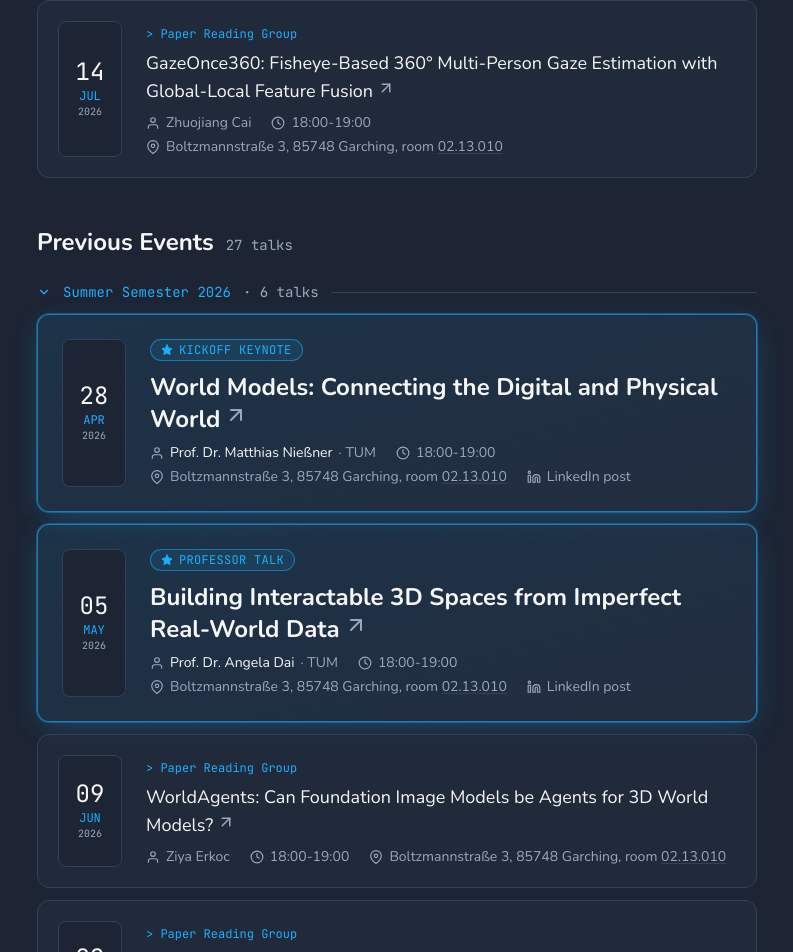
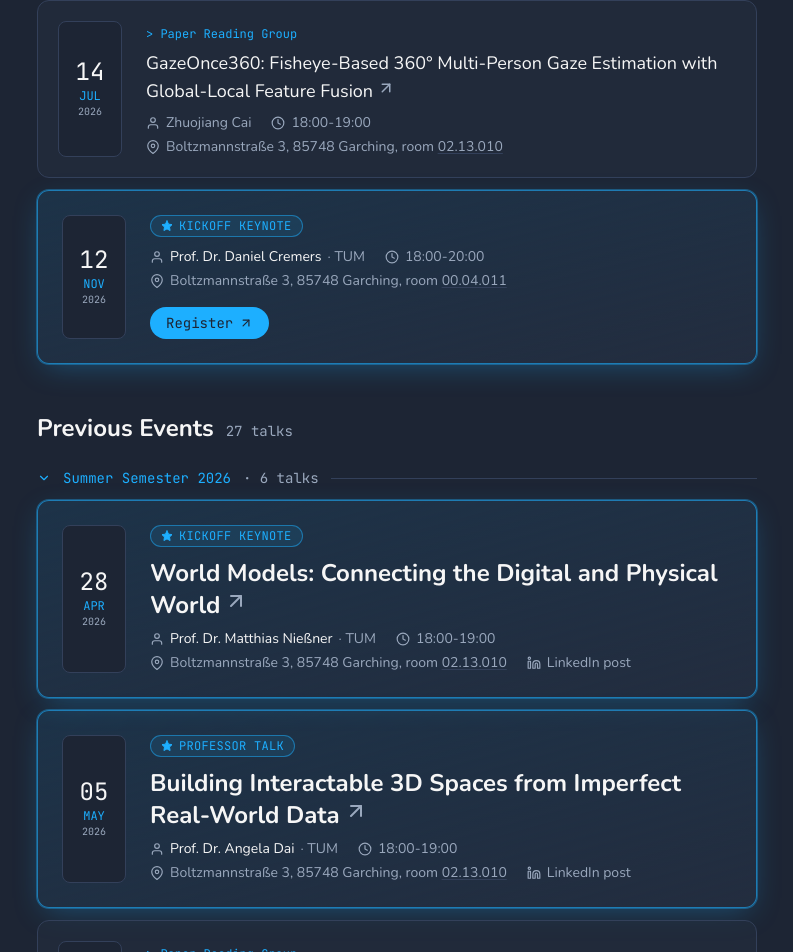
Before and after one commit to tumvision/tumvision.github.io, a Next.js app: page /meetups in a window 1280 px wide. Shown: the part 712-1664 px from the top of the page, without its empty margins (243-1036 px from the left). Built offline with nearby package versions, Linux system fonts and the light colour scheme.

Commit message:
add kickoff winter 26/27

```diff
--- a/app/components/EventCard.tsx
+++ b/app/components/EventCard.tsx
@@ -5,12 +5,13 @@ import { ADDRESS, ClubEvent, EVENT_LABELS, isFeatured } from "@/app/data/events"
 type EventCardProps = {
   event: ClubEvent;
   highlight?: boolean;
+  upcoming?: boolean;
   className?: string;
 };
 
 const MONTHS = ["Jan", "Feb", "Mar", "Apr", "May", "Jun", "Jul", "Aug", "Sep", "Oct", "Nov", "Dec"];
 
-const EventCard = ({ event, highlight = false, className = "" }: EventCardProps) => {
+const EventCard = ({ event, highlight = false, upcoming = false, className = "" }: EventCardProps) => {
   const [year, month, day] = event.date.split("-");
   const featured = isFeatured(event);
 
@@ -42,6 +43,7 @@ const EventCard = ({ event, highlight = false, className = "" }: EventCardProps)
             &gt; {EVENT_LABELS[event.type]}
           </span>
         )}
+        {event.title && (
           <h3
             className={`leading-snug text-logo_txt ${
               featured ? "mt-2 text-lg font-bold sm:text-2xl" : "mt-1 text-base sm:text-lg"
@@ -61,6 +63,7 @@ const EventCard = ({ event, highlight = false, className = "" }: EventCardProps)
               event.title
             )}
           </h3>
+        )}
         <div className="mt-2 flex flex-col gap-1 text-sm font-normal text-muted sm:flex-row sm:flex-wrap sm:gap-x-5">
           <span className="flex items-center gap-1.5">
             <FiUser className="shrink-0" />
@@ -95,6 +98,16 @@ const EventCard = ({ event, highlight = false, className = "" }: EventCardProps)
             </a>
           )}
         </div>
+        {upcoming && event.register && (
+          <a
+            href={event.register}
+            target="_blank"
+            rel="noopener noreferrer"
+            className="mt-4 inline-flex items-center gap-1.5 rounded-full bg-logo_main px-4 py-1.5 font-mono text-sm text-logo_bg transition hover:opacity-80"
+          >
+            Register <FiArrowUpRight />
+          </a>
+        )}
       </div>
     </article>
   );
--- a/app/components/EventList.tsx
+++ b/app/components/EventList.tsx
@@ -24,7 +24,10 @@ const EventList = ({ buildDate }: EventListProps) => {
   // group previous events by semester, led by the kickoff keynote, then professor talks
   const rank = (event: ClubEvent) =>
     event.type === "kickoff" ? 0 : event.type === "professor-talk" ? 1 : 2;
-  const semesters: { key: string; label: string; events: ClubEvent[] }[] = [];
+  // the current semester always leads, even before its first talk has happened
+  const semesters: { key: string; label: string; events: ClubEvent[] }[] = [
+    { ...semesterOf(today), events: [] },
+  ];
   for (const event of previous) {
     const { key, label } = semesterOf(event.date);
     if (semesters[semesters.length - 1]?.key !== key) {
@@ -44,7 +47,7 @@ const EventList = ({ buildDate }: EventListProps) => {
       {upcoming.length > 0 ? (
         <div className="mt-4 flex flex-col gap-3">
           {upcoming.map((event, i) => (
-            <EventCard key={event.date + event.speaker} event={event} highlight={i === 0} />
+            <EventCard key={event.date + event.speaker} event={event} highlight={i === 0} upcoming />
           ))}
         </div>
       ) : (
@@ -68,7 +71,7 @@ const EventList = ({ buildDate }: EventListProps) => {
           {previous.length} talks
         </span>
       </Headline>
-      {/* latest semester open, older ones collapsed so the page stays short */}
+      {/* current semester open, older ones collapsed so the page stays short */}
       {semesters.map(({ key, label, events }, i) => (
         <details key={key} open={i === 0} className="group mt-6">
           <summary className="flex cursor-pointer list-none items-center gap-3 font-mono text-sm text-logo_main [&::-webkit-details-marker]:hidden">
@@ -78,9 +81,13 @@ const EventList = ({ buildDate }: EventListProps) => {
             <span className="h-px flex-1 bg-line" />
           </summary>
           <div className="mt-3 flex flex-col gap-3">
-            {events.map((event) => (
-              <EventCard key={event.date + event.speaker} event={event} />
-            ))}
+            {events.length > 0 ? (
+              events.map((event) => (
+                <EventCard key={event.date + event.speaker} event={event} />
+              ))
+            ) : (
+              <Text>No talks yet this semester - see upcoming events above.</Text>
+            )}
           </div>
         </details>
       ))}
--- a/app/components/NextEvent.tsx
+++ b/app/components/NextEvent.tsx
@@ -3,7 +3,7 @@
 import React, { useEffect, useState } from "react";
 import Link from "next/link";
 import { FiArrowRight } from "react-icons/fi";
-import { splitEvents, todayInMunich } from "@/app/data/events";
+import { EVENT_LABELS, splitEvents, todayInMunich } from "@/app/data/events";
 
 // Teaser for the home page: next upcoming talk, or the latest one if none is planned.
 const NextEvent = ({ buildDate }: { buildDate: string }) => {
@@ -28,7 +28,9 @@ const NextEvent = ({ buildDate }: { buildDate: string }) => {
       <span className="font-mono text-xs text-logo_main">
         {upcoming[0] ? `> next ${kind}` : `> latest ${kind}`} · {day}.{month}.{year} · {event.time}
       </span>
-      <p className="mt-1 line-clamp-2 text-base leading-snug text-logo_txt">{event.title}</p>
+      <p className="mt-1 line-clamp-2 text-base leading-snug text-logo_txt">
+        {event.title ?? EVENT_LABELS[event.type]}
+      </p>
       <p className="mt-1 flex items-center justify-between text-sm font-normal text-muted">
         {event.speaker}
         <FiArrowRight className="text-logo_main transition group-hover:translate-x-1" />
--- a/app/data/events.ts
+++ b/app/data/events.ts
@@ -11,12 +11,13 @@ export type Room = {
 export type ClubEvent = {
   type: EventType;
   speaker: string;
-  title: string;
+  title?: string; // leave out while the title is not announced yet
   date: string; // YYYY-MM-DD
   time: string;
   paper?: string;
   affiliation?: string; // shown for keynote speakers
   post?: string; // LinkedIn post about the event
+  register?: string; // registration link, shown while the event is upcoming
   room: Room;
 };
 
@@ -32,6 +33,11 @@ const ROOM_01_10_11: Room = {
   link: "https://nav.tum.de/room/5610.01.011",
 };
 
+const ROOM_00_04_011: Room = {
+  name: "00.04.011",
+  link: "https://nav.tum.de/room/5604.EG.011",
+};
+
 export const EVENT_LABELS: Record<EventType, string> = {
   "reading-group": "Paper Reading Group",
   kickoff: "Kickoff Keynote",
@@ -43,6 +49,16 @@ export const isFeatured = (event: ClubEvent) =>
   event.type === "kickoff" || event.type === "professor-talk";
 
 export const EVENTS: ClubEvent[] = [
+  {
+    type: "kickoff",
+    speaker: "Prof. Dr. Daniel Cremers",
+    affiliation: "TUM",
+    // title: "Talk title here", // TODO: uncomment once the title is announced
+    date: "2026-11-12",
+    time: "18:00-20:00",
+    register: "https://luma.com/e55f7n7p",
+    room: ROOM_00_04_011,
+  },
   {
     type: "reading-group",
     speaker: "Zhuojiang Cai",
```
Lines whose indentation alone changed are shown as unchanged.
